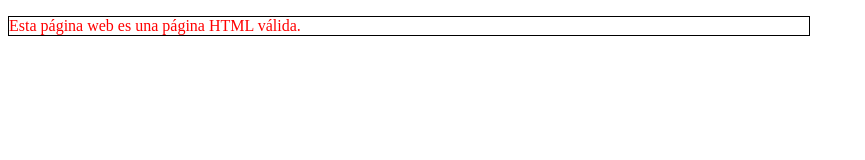
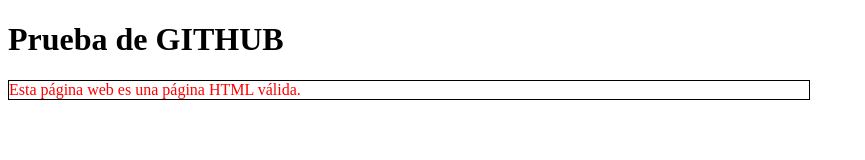
Before and after one commit to AaronCM2705/Prueba-1, a plain HTML site: page index.html in a window 1280 px wide. Shown: the whole page, without its empty margins (0-865 px from the left). Drawn offline with Linux system fonts and the light colour scheme.

Commit message:
Modificacion de Index y creacion de js

```diff
--- a/index.html
+++ b/index.html
@@ -8,6 +8,7 @@
 </head>
 
 <body>
+  <h1>Prueba de GITHUB</h1>
   <p>Esta página web es una página HTML válida.</p>
 </body>
 </html>
```
Also changed, not shown: functions.js (added).
